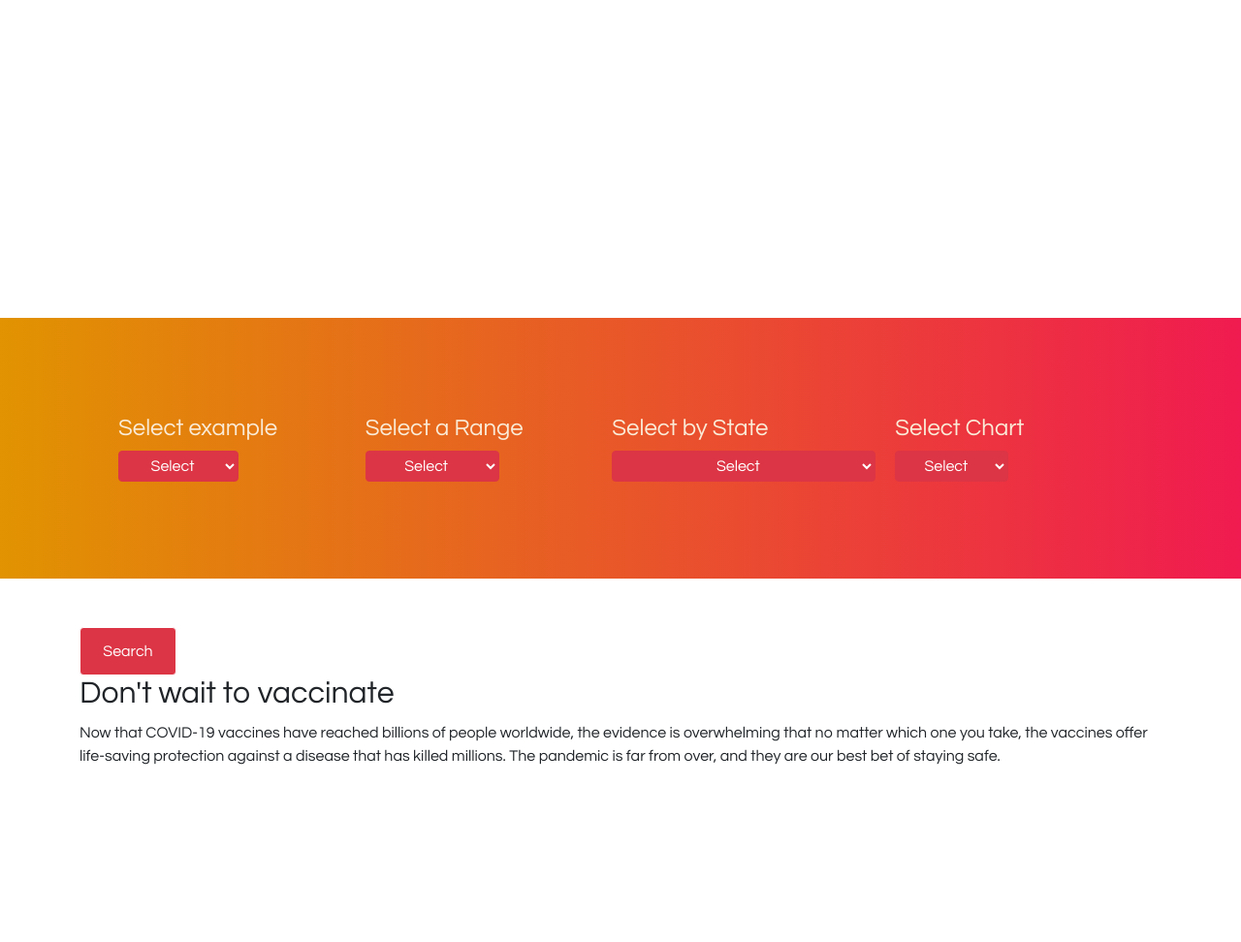
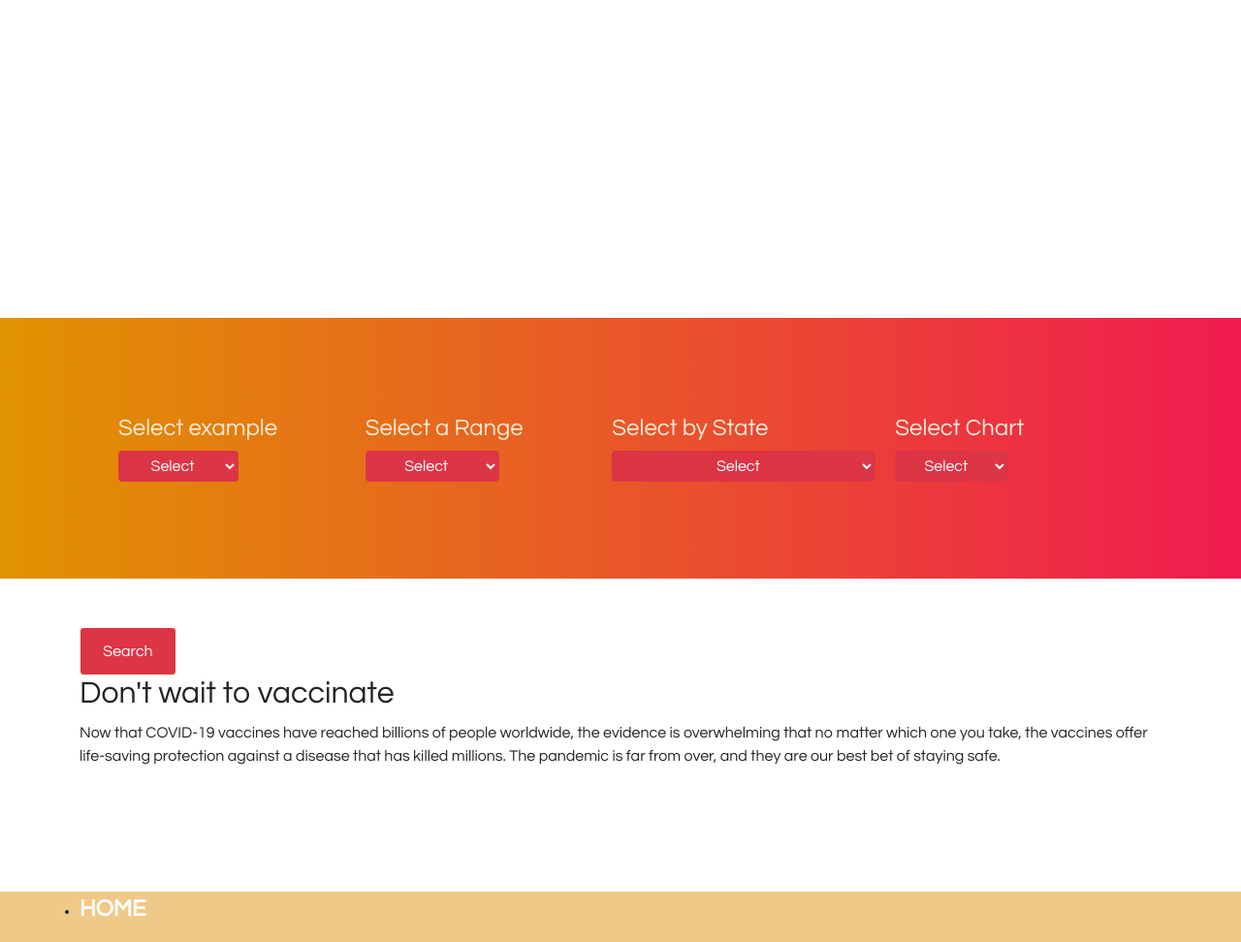
Before and after one commit to JesusFz93/UCamp-03-dashboard, a website with bundled scripts: page app/index.html in a window 1280 px wide. Shown: the part 585-1557 px from the top of the page at 97% size. Before the commit the page ends 1393 px from the top, so only its background shows below. Built offline with nearby package versions, Linux system fonts and the light colour scheme; no server answers.

Commit message:
return home

```diff
--- a/app/index.html
+++ b/app/index.html
@@ -104,6 +104,18 @@
 
         </div>
 
+
+   <footer>
+       <ul>
+           <li>
+            <div class="txt">
+                <strong><a class="sr-only" href="#animation"> HOME</a></strong>
+            </div>
+           </li>
+       </ul>
+   </footer>
+
+
     </main>
 
       <script src="https://cdn.jsdelivr.net/npm/chart.js"></script>
--- a/app/styles.css
+++ b/app/styles.css
@@ -99,9 +99,9 @@ body{
 .header__cont {
   padding:  0 50px 0 50px;
   background: #E19301;
-background: -webkit-linear-gradient(left, #E19301, #F01B50);
-background: -moz-linear-gradient(left, #E19301, #F01B50);
-background: linear-gradient(to right, #E19301, #F01B50);
+  background: -webkit-linear-gradient(left, #E19301, #F01B50);
+  background: -moz-linear-gradient(left, #E19301, #F01B50);
+  background: linear-gradient(to right, #E19301, #F01B50);
   display: grid;
   grid-template-columns: 5fr 0.5fr;
 }
@@ -125,6 +125,38 @@ background: linear-gradient(to right, #E19301, #F01B50);
 
 
 
+/* Footer */
+footer {
+    margin-top: 10%;
+    padding:  0 50px 0 50px;
+    background: #efc988;
+    display: grid;
+    grid-template-columns: 5fr 0.5fr;
+
+}
+
+a.sr-only {
+  font-size:x-large;
+  text-decoration: none;
+  color: white;
+  margin: 0;
+  display: inline;
+
+}
+a.sr-only:hover {
+  font-size:x-large;
+  text-decoration: none;
+  color: rgb(192, 133, 133);
+  margin: 5;
+  display: inline;
+
+}
+
+a.sr-only:hover::after {
+  -webkit-transition: all 0.25s ease-in-out;
+  transition: all 0.25s ease-in-out;
+  width: 100%;
+}
 
 
 @media (max-width: 1100px) {
@@ -156,8 +188,6 @@ background: linear-gradient(to right, #E19301, #F01B50);
       margin: 10px;
   }
 
-
-
   #sectionCanvas article{
       width: 100%;
       margin: 30px 0;
```
